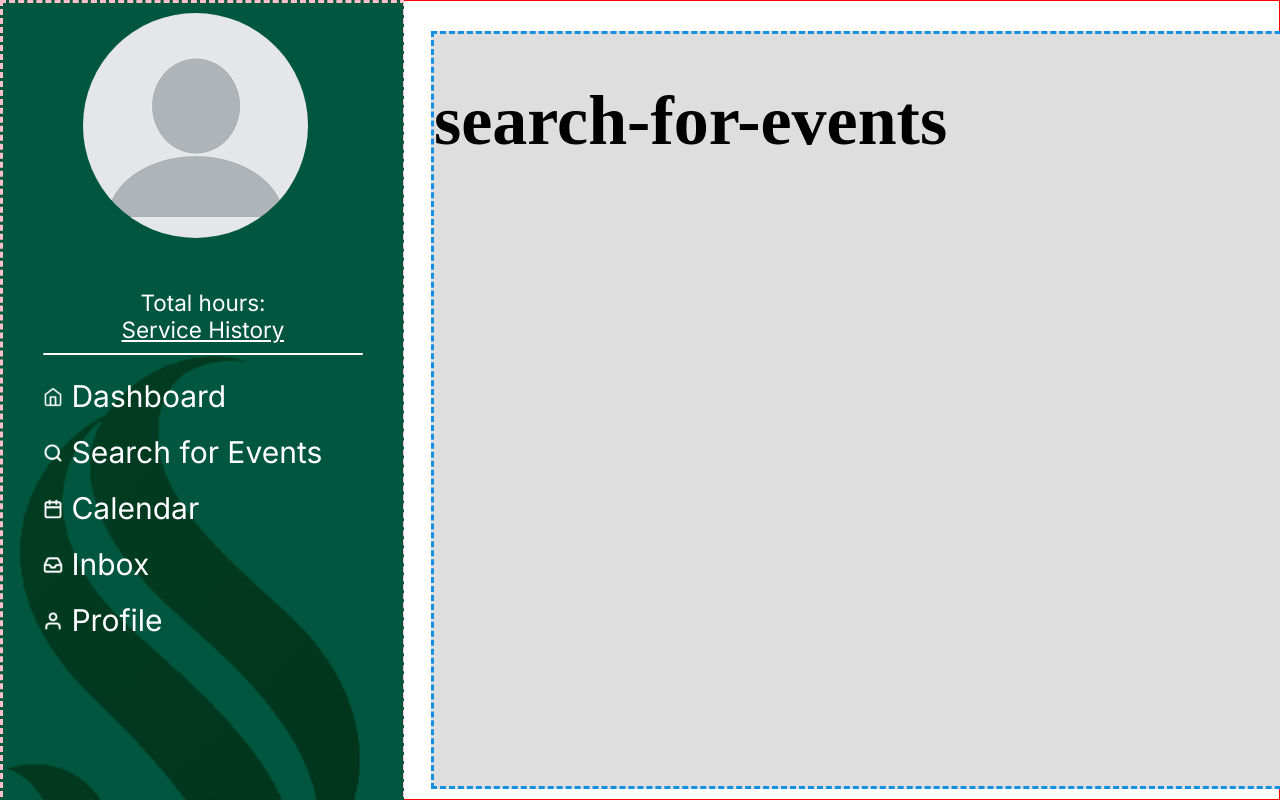
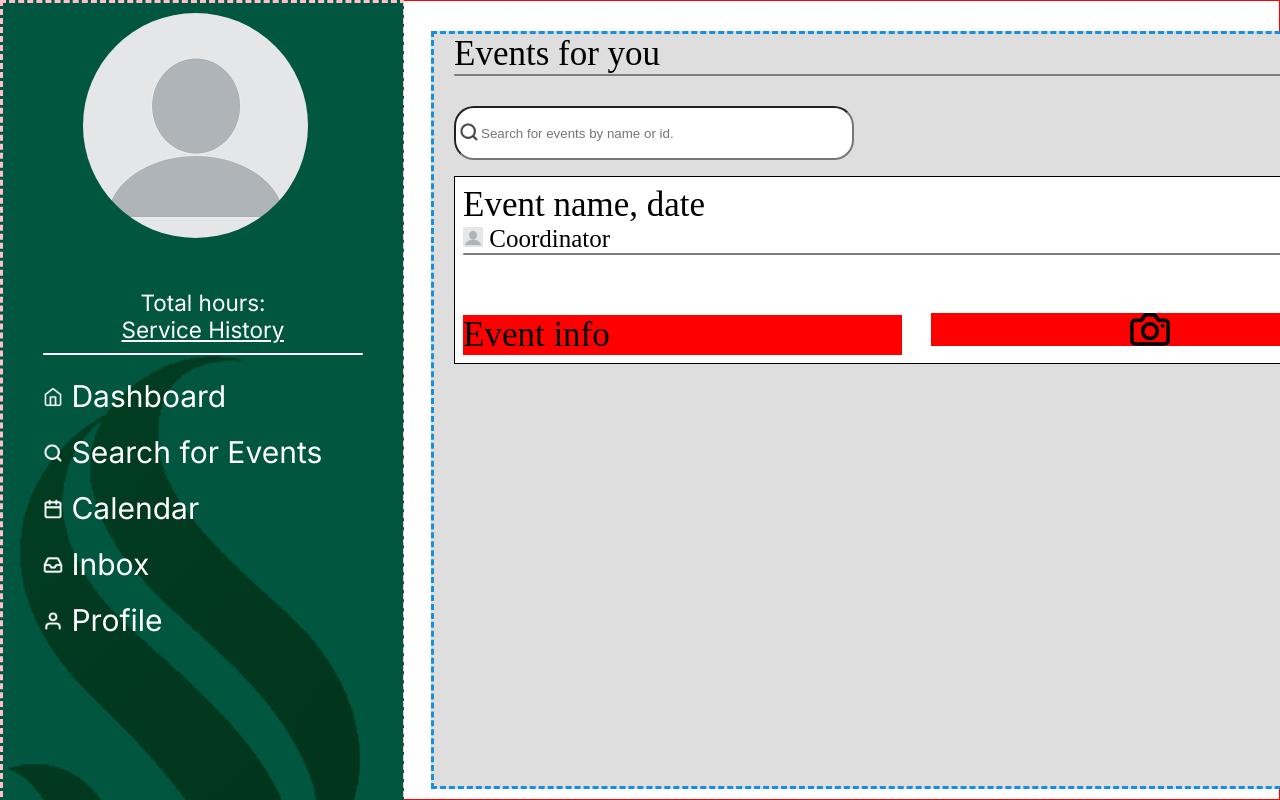
Before and after one commit to 5-Fifths/Volunteer-Hive, a plain HTML site: page webpage/search-for-events.html in a window 1280 px wide. Shown: the top 800 px of the page. Drawn offline with Linux system fonts and the light colour scheme.

Commit message:
Camera png, search for events, service history

```diff
--- a/webpage/search-for-events.html
+++ b/webpage/search-for-events.html
@@ -27,7 +27,41 @@
 
         </nav>
         <main>
-            <h1>search-for-events</h1>
+            <header>
+                Events for you
+                <div class="line">a</div>
+            </header>
+            <section>
+                <input type="search" class="searchbar-events" id="search-for-events" placeholder="Search for events by name or id."  style="width: 400px;height: 50px;">
+                <img class="search-img" src="../assets/Search Icon.png" alt="Profile Icon" style="width: 20px;height: 20px;">
+            </section>
+            <section class="event-cards">
+                <template>
+                    <div class ="ecard">
+                        <div class="header"></div>
+                        <div class="body"><img src="../assets/blank-profile-picture.png" alt="Profile Icon" style="width: 20px;height: 20px;"></div>
+                        <div class="line"></div>
+                        <div class="info"></div>
+                        <div class="info"><img src="" alt="Event Photo"> </div>
+                        <div class="info">
+                            <div></div>
+                            <div></div>
+                        </div>
+                    </div>
+                </template>
+                <!-- delete later only used for example -->
+                <div class ="ecard"><a href="profile.html">
+                    <div class="header">Event name, date</div>
+                    <div class="body"><img src="../assets/blank-profile-picture.png" alt="Profile Icon" style="width: 20px;height: 20px;"> Coordinator</div>
+                    <div class="line">a</div>
+                    <div class="info">Event info</div>
+                    <div class="info"><img src="../assets/🦆 icon _camera_.png" alt="Event Photo"> </div>
+                    <div class="info">
+                        <div>date</div>
+                        <div>participants</div>
+                    </a></div>
+                </div>
+            </section>
         </main>
     </body>
 </html>
--- a/webpage/styles.css
+++ b/webpage/styles.css
@@ -124,9 +124,11 @@ main section{
 
 .event-cards {
     margin-left: 20px;
+    margin-right: 20px;
     display: grid;
     gap: .25rem;
     margin-top: 1rem;
+
 }
 
 .ecard {
@@ -134,7 +136,7 @@ main section{
     background-color: white;
     padding: .5rem;
 }
-.ecard > .body {
+.body {
     font-size: 25;
 }
 
@@ -174,3 +176,21 @@ main section{
     position: absolute;
 
 }
+
+.info {
+    margin-top: 20px;
+    background-color: red;
+    display: inline-block;
+    width: 439px;
+    margin-right: 20px;
+}
+
+.info img{
+    display: block;
+    margin-left: auto;
+    margin-right: auto;
+}
+ main a{
+    text-decoration: none;
+    color: black;
+ }
```
Also changed, not shown: webpage/service-history.html (+15 -6 lines), assets/🦆 icon _camera_.png (added).
